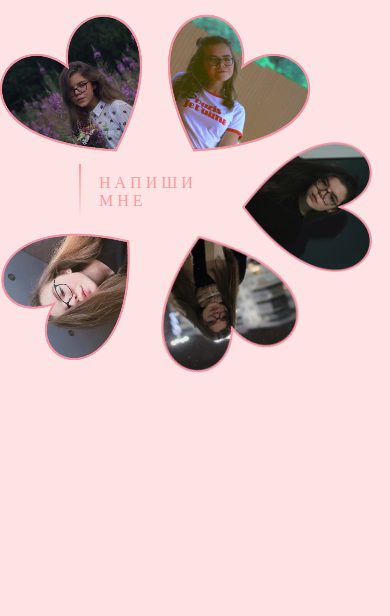
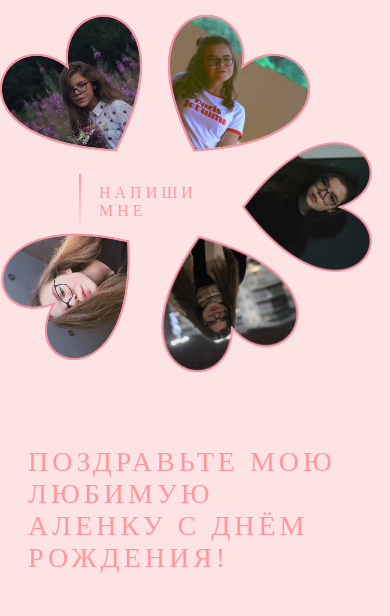
Before and after one commit to Rezolon/Alena_happy_birthday, a plain HTML site: page index.html in a window 390 px wide. Drawn offline with Linux system fonts and the light colour scheme.

Commit message:
Add files via upload

```diff
--- a/index.html
+++ b/index.html
@@ -9,7 +9,7 @@
 <body style="background-color: #fde3e4;">
 	<div class="login-box">
 		 <form>
-	<a href="https://t.me/Алена">
+	<a href="https://t.me/darksonggg">
       <span></span>
       <span></span>
       <span></span>
@@ -33,5 +33,28 @@
 	<div class="five_pic" style="position: absolute;transform: rotate(-30deg);top: 140px;left: 210px;">
 		<img  class="five_img" src="Рисунок6.png" alt="" height="300px" width="350px">
 	</div>
+	<script type="module">
+		// Import the functions you need from the SDKs you need
+		import { initializeApp } from "https://www.gstatic.com/firebasejs/9.11.0/firebase-app.js";
+		// TODO: Add SDKs for Firebase products that you want to use
+		// https://firebase.google.com/docs/web/setup#available-libraries
+
+		// Your web app's Firebase configuration
+		const firebaseConfig = {
+		  apiKey: "AIzaSyBKo755yeYMvN9_1LihsMTg5UXrXS8rVk0",
+		  authDomain: "alenkahb-8b257.firebaseapp.com",
+		  projectId: "alenkahb-8b257",
+		  storageBucket: "alenkahb-8b257.appspot.com",
+		  messagingSenderId: "246300522308",
+		  appId: "1:246300522308:web:8f43ccd55b756e00d10911"
+		};
+
+		// Initialize Firebase
+		const app = initializeApp(firebaseConfig);
+	  </script>
+	  <div class="happy">
+	  	<p>Поздравьте мою любимую Аленку с днём рождения!</p>
+	  </div>
+
 </body>
 </html>
--- a/style.css
+++ b/style.css
@@ -56,7 +56,7 @@
   text-transform: uppercase;
   overflow: hidden;
   transition: .5s;
-  margin-top: 40px;
+  margin-top: 50px;
   letter-spacing: 4px
 }
 
@@ -148,3 +148,16 @@
     bottom: 100%;
   }
 }
+.happy{
+  position: relative;
+  display: inline-block;
+  padding: 10px 20px;
+  color: #ff989c;
+  font-size: 28px;
+  text-decoration: none;
+  text-transform: uppercase;
+  overflow: hidden;
+  transition: .5s;
+  margin-top: 400px;
+  letter-spacing: 4px
+}
```
